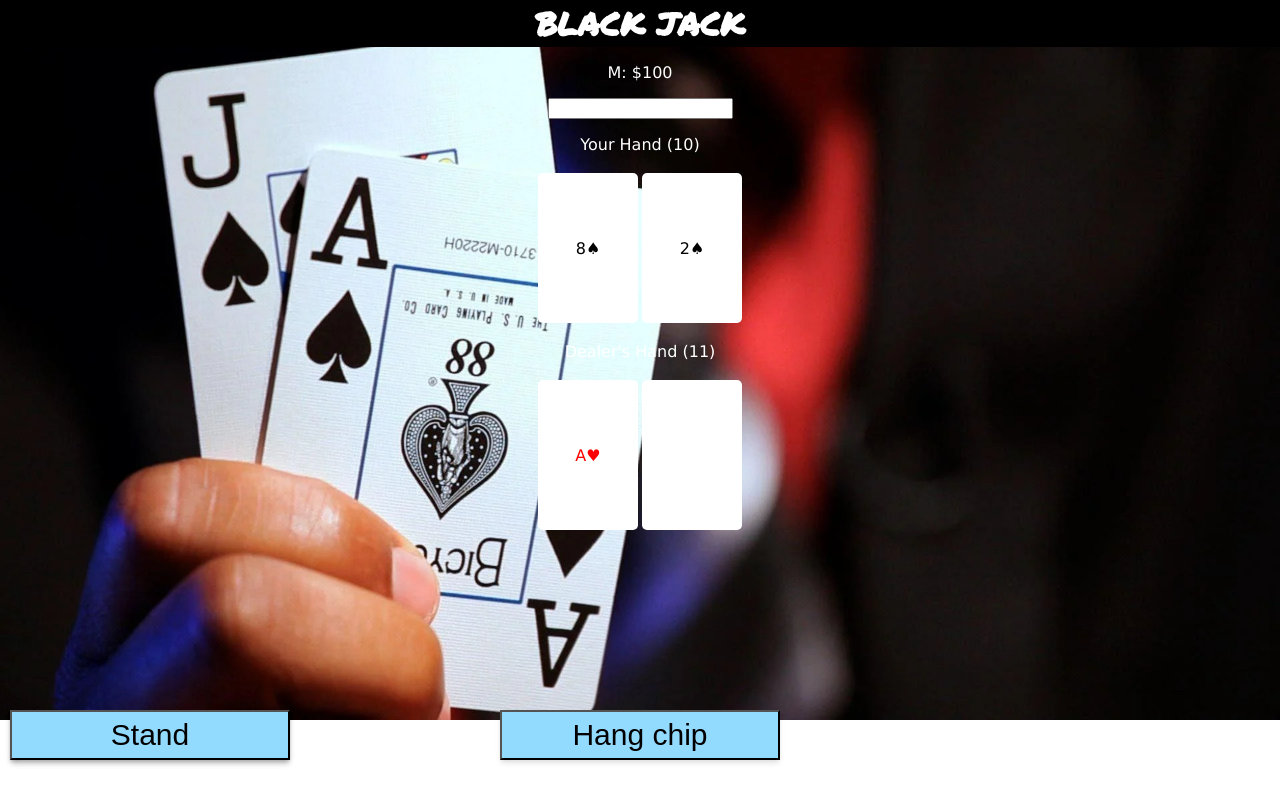
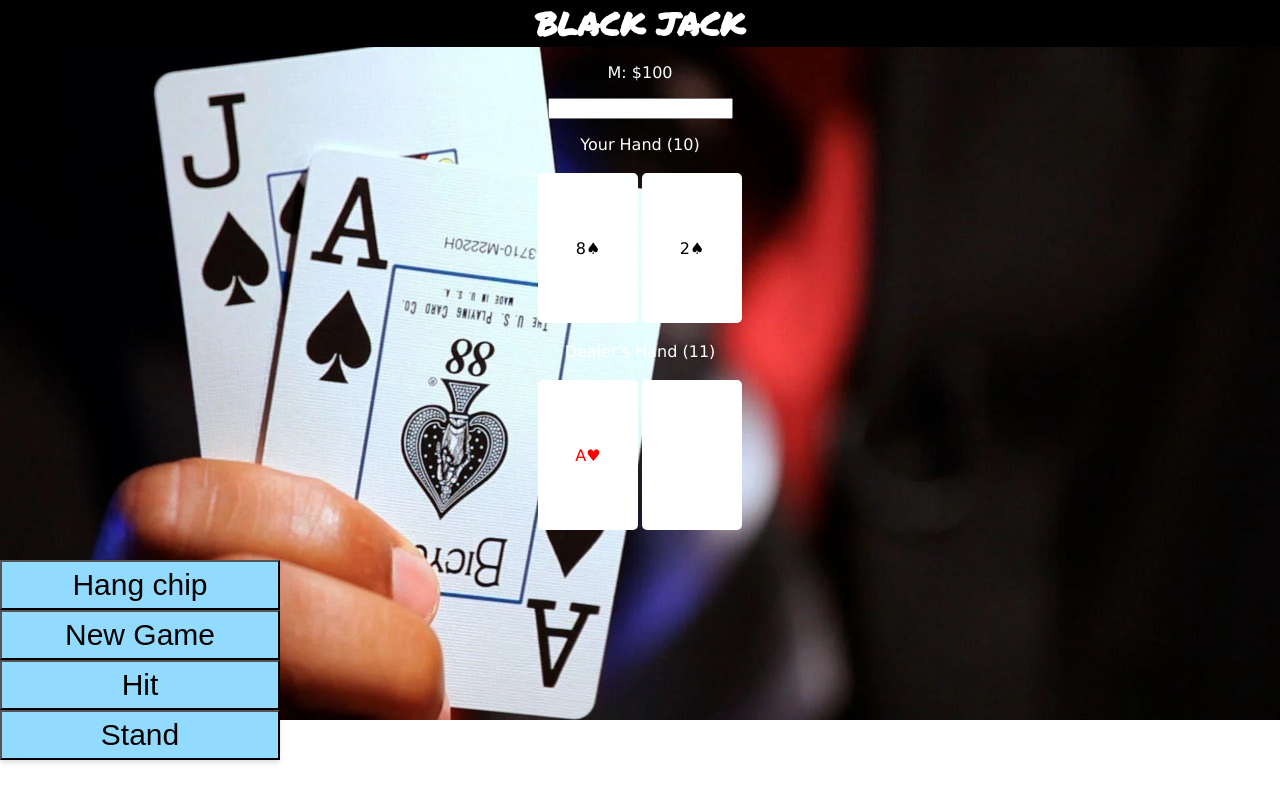
Before and after one commit to dlatldhs/BLACK-JACK, a React (Create React App) app: page / in a window 1280 px wide. Built offline with nearby package versions, Linux system fonts and the light colour scheme.

Commit message:
수정중

```diff
--- a/src/blackjack.css
+++ b/src/blackjack.css
@@ -3,9 +3,13 @@ body {
     font-family: 'Lucida Sans Unicode';
 
 }
-
+.buttonss {
+    bottom: 5%;
+    position: absolute;
+    align-items: center;
+    flex: 1;
+}
 button {
-    margin: 0 10px 0 10px;
     -webkit-appearance: none;
     -moz-appearance: none;
     appearance: none;
@@ -21,20 +25,8 @@ button {
     width: 100%;
     height: 50px;
     font-size: 30px;
-    position : absolute;
-    margin-right: 10px;
-    bottom: 5%;
 }
 
-button:active,
-button:hover,
-button:focus {
-  background: var(--button-hover-bg-color);
-  outline: 0;
-}
-button:disabled {
-  opacity: 0.5;
-}
 
 form {
     display: flex;
--- a/src/components/blackJack.js
+++ b/src/components/blackJack.js
@@ -311,12 +311,19 @@ export default class Blackjack extends React.Component { // react component 사
 
       return (
         <div>
-          <div className="buttons">
-            <button onClick={() => {this.startNewGame()}}>New Game</button>
-            <button onClick={() => {this.hit()}}>Hit</button>
-            <button onClick={() => {this.stand()}}>Stand</button>
-          </div>
-
+            <div className="buttonss">
+                <button onClick={() => {this.hangChip()}}>Hang chip</button>
+                <button onClick={() => {this.startNewGame()}}>New Game</button>
+                <button onClick={() => {this.hit()}}>Hit</button>
+                <button onClick={() => {this.stand()}}>Stand</button>
+                {
+                    this.state.gameOver ?
+                    <div className="buttons">
+                    <button onClick={() => {this.startNewGame('continue')}}>Continue</button>
+                    </div>
+                    : null
+                }
+            </div>
           {/* 에러 부분 */}
           <p>M: ${ this.state.money }</p>
           {
@@ -325,14 +332,6 @@ export default class Blackjack extends React.Component { // react component 사
               <form>
                 <input type="text" name="bet" placeholder="" value={this.state.inputValue} onChange={this.inputChange.bind(this)}/>
               </form>
-              <button onClick={() => {this.hangChip()}}>Hang chip</button>
-            </div>
-            : null
-          }
-          {
-            this.state.gameOver ?
-            <div className="buttons">
-              <button onClick={() => {this.startNewGame('continue')}}>Continue</button>
             </div>
             : null
           }
```
